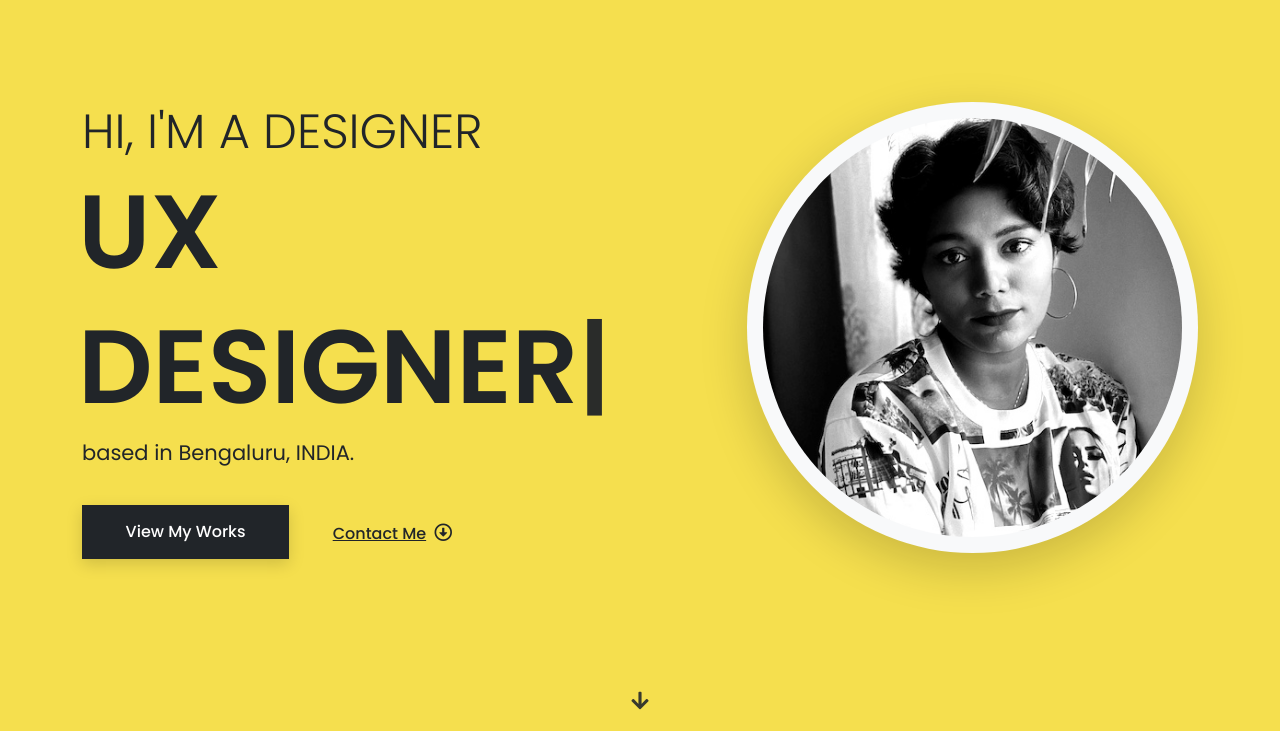
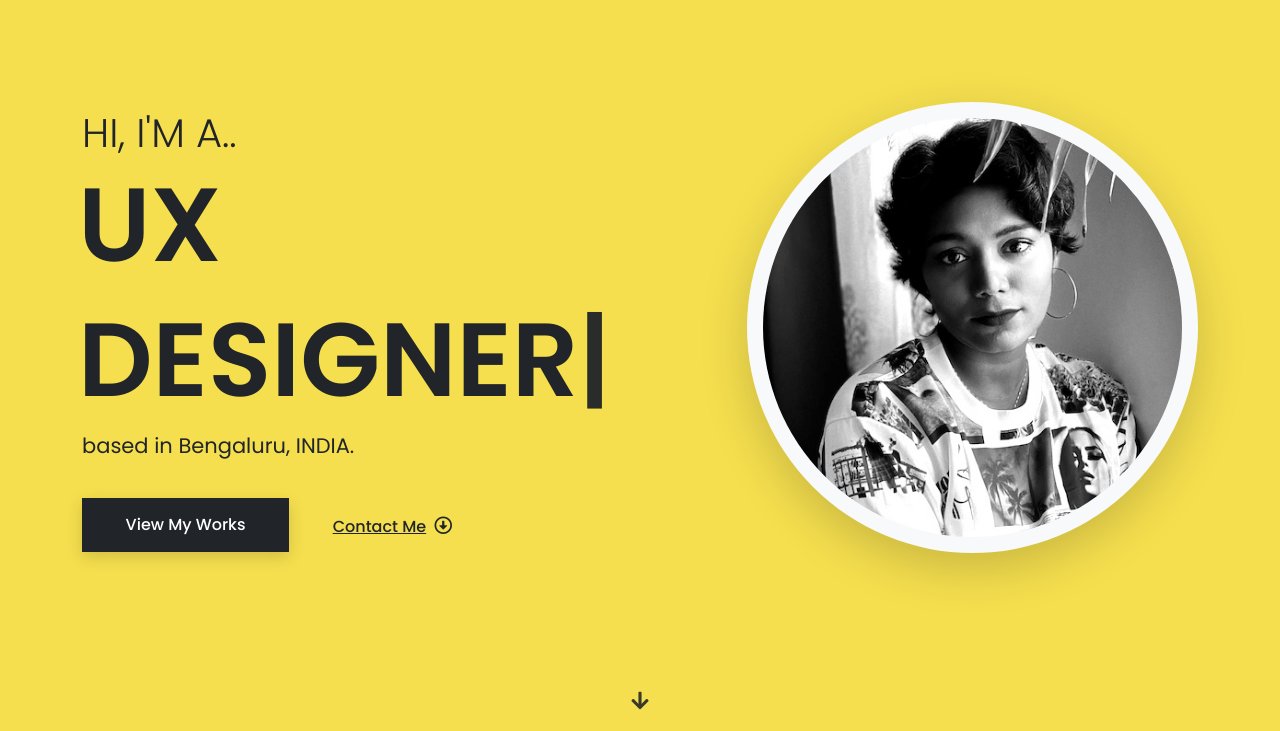
Before and after one commit to designedbymona/designedbymona.github.io, a plain HTML site: page index.html in a window 1280 px wide. Shown: the part 69-800 px from the top of the page. Drawn offline with Linux system fonts and the light colour scheme.

Commit message:
Update index.html

```diff
--- a/index.html
+++ b/index.html
@@ -93,7 +93,7 @@
       <div class="container my-auto py-4">
         <div class="row">
           <div class="col-lg-7 text-center text-lg-start align-self-center order-1 order-lg-0 wow fadeIn">
-            <h1 class="text-12 fw-300 mb-0 text-uppercase">Hi, I'm a Designer</h1>
+            <h1 class="text-10 fw-300 mb-0 text-uppercase">Hi, I'm a..</h1>
             <div class="typed-strings">
               <p>Fashion<br>Designer</p>
               <p>UX<br>Designer</p>
```
